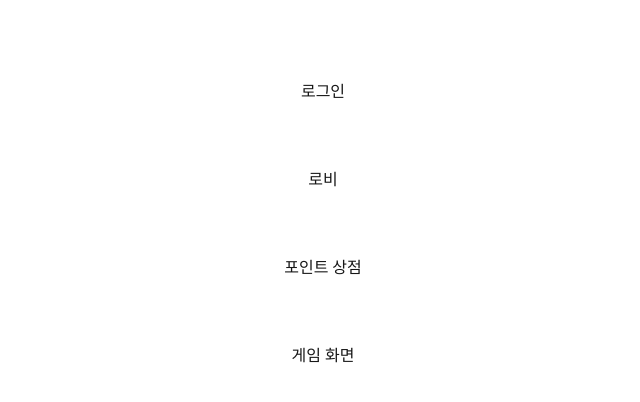
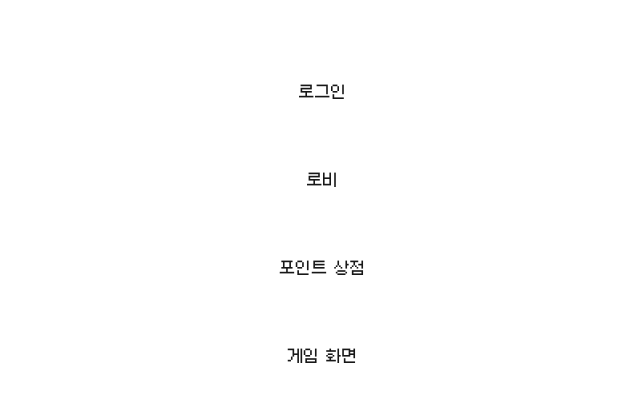
Before and after one commit to prgrms-web-devcourse-final-project/WEB2_3_Our-Tuft_FE, a Next.js app: page / in a window 1280 px wide. Shown: the top 402 px of the page, without its empty margins (317-957 px from the left). Built offline with nearby package versions, Linux system fonts and the light colour scheme.

Commit message:
💄Style: Galmuri9 적용

```diff
--- a/app/layout.tsx
+++ b/app/layout.tsx
@@ -1,21 +1,4 @@
-import type { Metadata } from "next";
-import { Geist, Geist_Mono } from "next/font/google";
 import "./styles/globals.css";
-
-const geistSans = Geist({
-  variable: "--font-geist-sans",
-  subsets: ["latin"],
-});
-
-const geistMono = Geist_Mono({
-  variable: "--font-geist-mono",
-  subsets: ["latin"],
-});
-
-export const metadata: Metadata = {
-  title: "Create Next App",
-  description: "Generated by create next app",
-};
 
 export default function RootLayout({
   children,
@@ -24,11 +7,7 @@ export default function RootLayout({
 }>) {
   return (
     <html lang="en">
-      <body
-        className={`${geistSans.variable} ${geistMono.variable} antialiased`}
-      >
-        {children}
-      </body>
+      <body>{children}</body>
     </html>
   );
 }
--- a/app/styles/globals.css
+++ b/app/styles/globals.css
@@ -1,4 +1,11 @@
 @import "tailwindcss";
+
+@font-face {
+  font-family: "Galmuri9";
+  src: url("/fonts/Galmuri9.woff2") format("woff2");
+  font-weight: normal;
+  font-style: normal;
+}
 
 :root {
   --background: #ffffff;
@@ -15,5 +22,5 @@
 body {
   color: var(--foreground);
   background: var(--background);
-  font-family: Arial, Helvetica, sans-serif;
+  font-family: "Galmuri9", sans-serif;
 }
--- a/tailwind.config.ts
+++ b/tailwind.config.ts
@@ -12,6 +12,9 @@ export default {
         background: "var(--background)",
         foreground: "var(--foreground)",
       },
+      fontFamily: {
+        galmuri: ["Galmuri9", "sans-serif"],
+      },
     },
   },
   plugins: [],
--- a/tsconfig.json
+++ b/tsconfig.json
@@ -19,7 +19,10 @@
       }
     ],
     "paths": {
-      "@/*": ["./*"]
+      "@/*": ["./app/*"],
+      "@/components/*": ["./app/components/*"],
+      "@/styles/*": ["./app/styles/*"],
+      "@/utils/*": ["./app/_utils/*"]
     }
   },
   "include": ["next-env.d.ts", "**/*.ts", "**/*.tsx", ".next/types/**/*.ts"],
```
Also changed, not shown: public/fonts/Galmuri9.woff2 (added).
